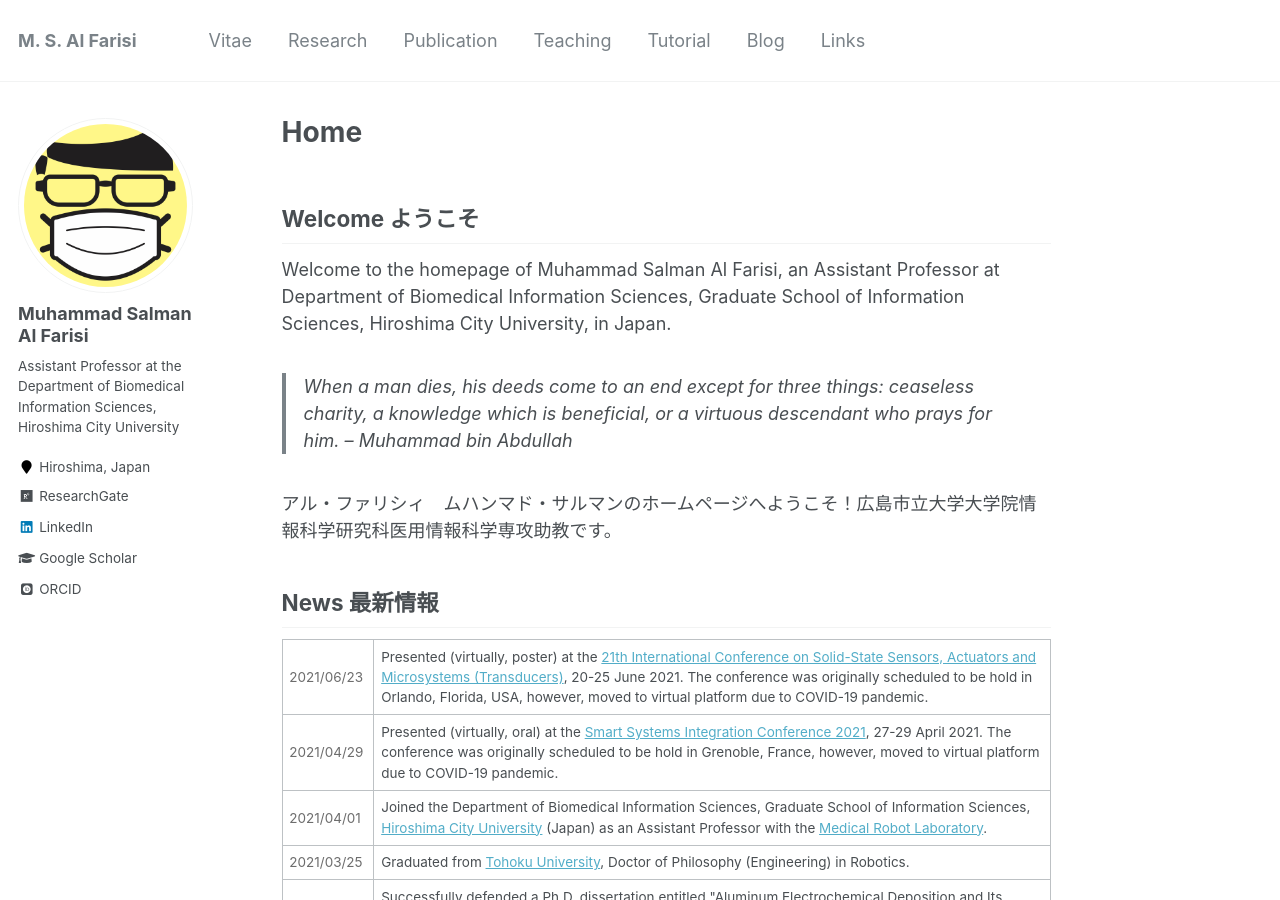
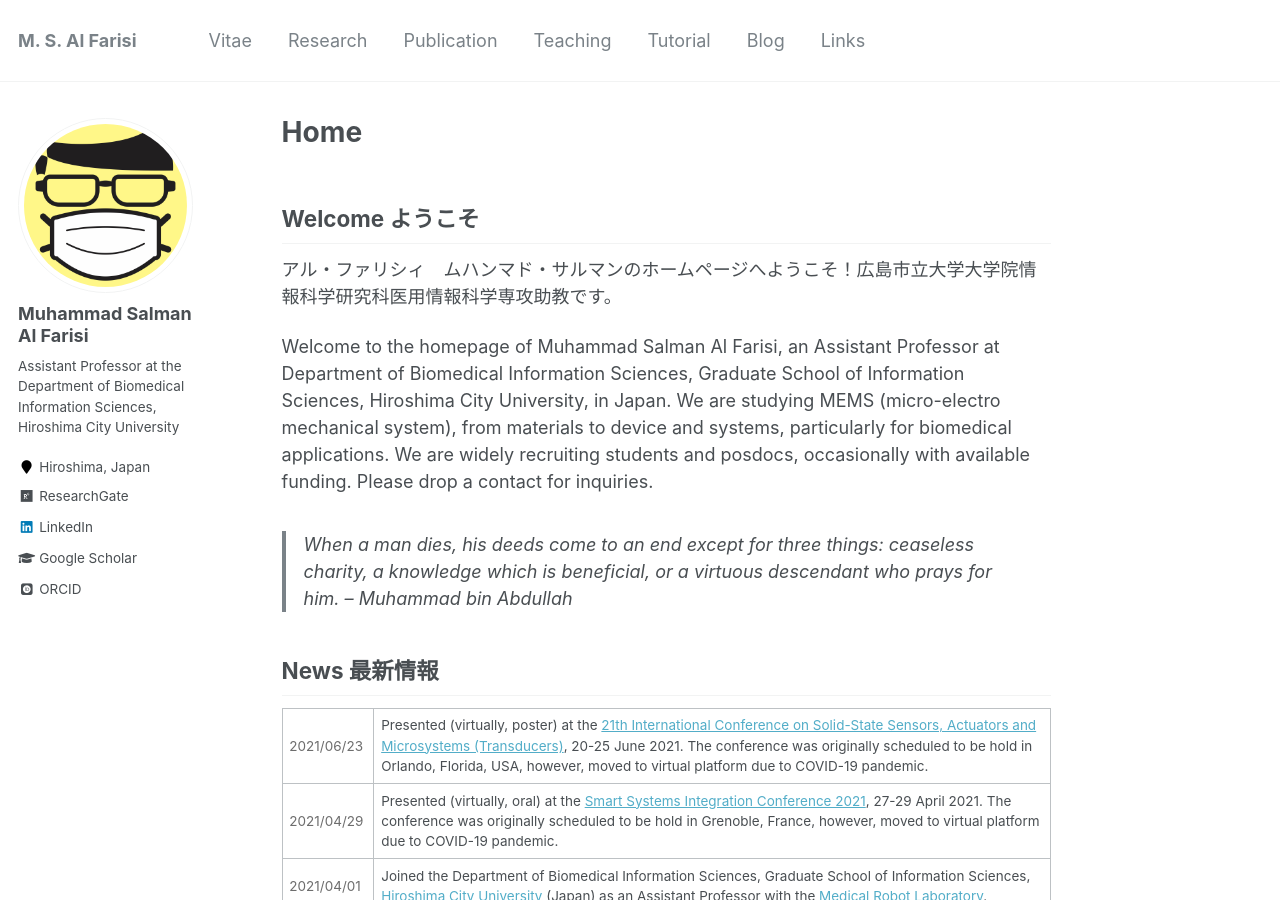
Before and after one commit to msalfarisi/msalfarisi.github.io, a Jekyll site: the page built from _pages/home.md, in a window 1280 px wide and 900 px high. Built offline with Jekyll 4.4.1, drawn with Linux system fonts in a browser that asks for light colours; some web fonts are replaced.

Commit message:
Update home.md

```diff
--- a/_pages/home.md
+++ b/_pages/home.md
@@ -10,12 +10,11 @@ redirect_from:
 
 ## Welcome ようこそ
 
-Welcome to the homepage of Muhammad Salman Al Farisi, an Assistant Professor at Department of Biomedical Information Sciences, Graduate School of Information Sciences, Hiroshima City University, in Japan.
+アル・ファリシィ　ムハンマド・サルマンのホームページへようこそ！広島市立大学大学院情報科学研究科医用情報科学専攻助教です。
+
+Welcome to the homepage of Muhammad Salman Al Farisi, an Assistant Professor at Department of Biomedical Information Sciences, Graduate School of Information Sciences, Hiroshima City University, in Japan. We are studying MEMS (micro-electro mechanical system), from materials to device and systems, particularly for biomedical applications. We are widely recruiting students and posdocs, occasionally with available funding. Please drop a contact for inquiries.
 
 > When a man dies, his deeds come to an end except for three things: ceaseless charity, a knowledge which is beneficial, or a virtuous descendant who prays for him.  -- *Muhammad bin Abdullah*
-
-アル・ファリシィ　ムハンマド・サルマンのホームページへようこそ！広島市立大学大学院情報科学研究科医用情報科学専攻助教です。
-
 
 
 ## News 最新情報
```
